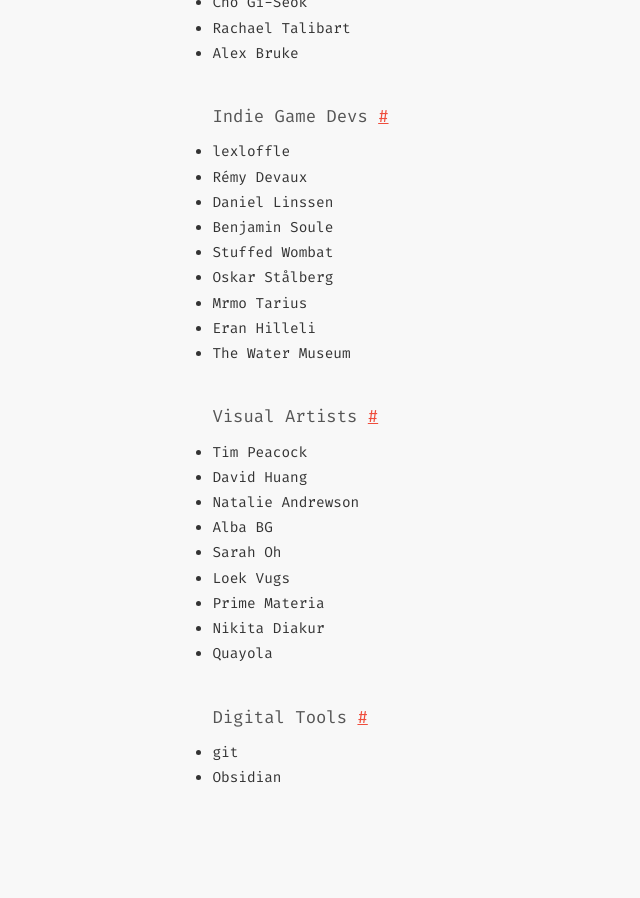
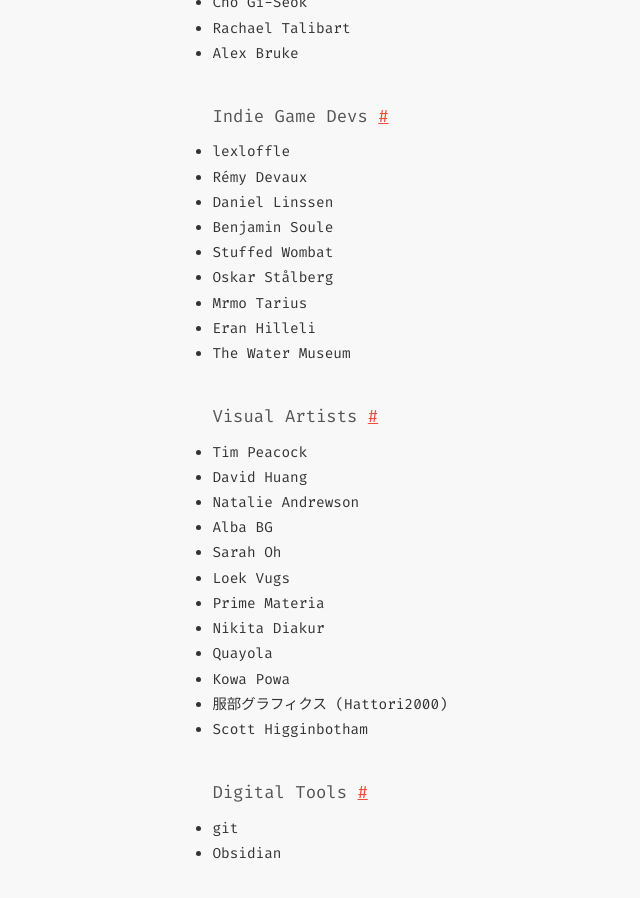
Before and after one commit to sourencho/sourencho.github.io, a Jekyll site: the page built from favorites.md, in a window 1280 px wide and 900 px high, scrolled down 3123 px. Shown: the whole window, without its empty margins (118-758 px from the left). Built offline with Jekyll 4.4.1, drawn with Linux system fonts in a browser that asks for light colours; before the commit the page ends 3948 px from its top, so only the background shows below that.

Commit message:
Update favorites.md

```diff
--- a/favorites.md
+++ b/favorites.md
@@ -144,6 +144,9 @@
 - Prime Materia
 - Nikita Diakur
 - Quayola
+- Kowa Powa
+- 服部グラフィクス (Hattori2000)
+- Scott Higginbotham
 
 ### Digital Tools
 - git
```
